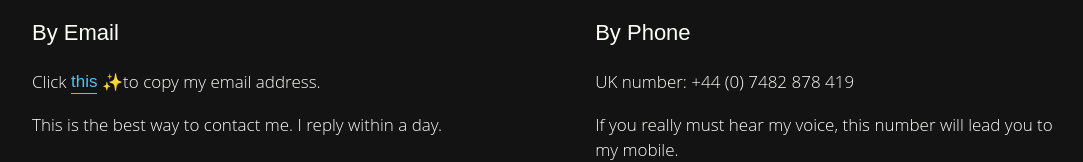
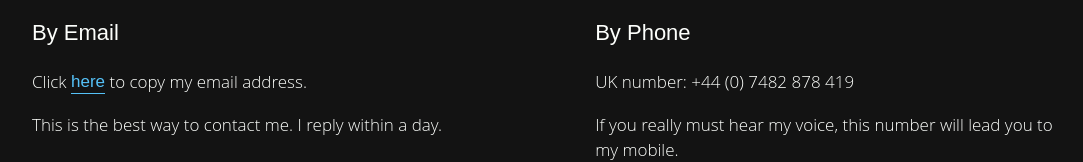
Before and after one commit to pamelachia/portfolio, a React (Create React App) app: page / in a window 1280 px wide. Shown: the part 4182-4344 px from the top of the page, without its empty margins (96-1179 px from the left). Built offline with nearby package versions, Linux system fonts and the light colour scheme; what webfontloader would draw is missing.

Commit message:
Remove emoji from contacts

```diff
--- a/src/components/Sections/Contacts.jsx
+++ b/src/components/Sections/Contacts.jsx
@@ -80,11 +80,8 @@ class Contacts extends Component {
                             <p>
                                 Click{" "}
                                 <Copier side="left">
-                                    <Link>this </Link>
+                                    <Link>here</Link>
                                 </Copier>{" "}
-                                <span role="img" aria-label="Stars">
-                                    ✨
-                                </span>
                                 to copy my email address.
                             </p>
                             <p>
```
